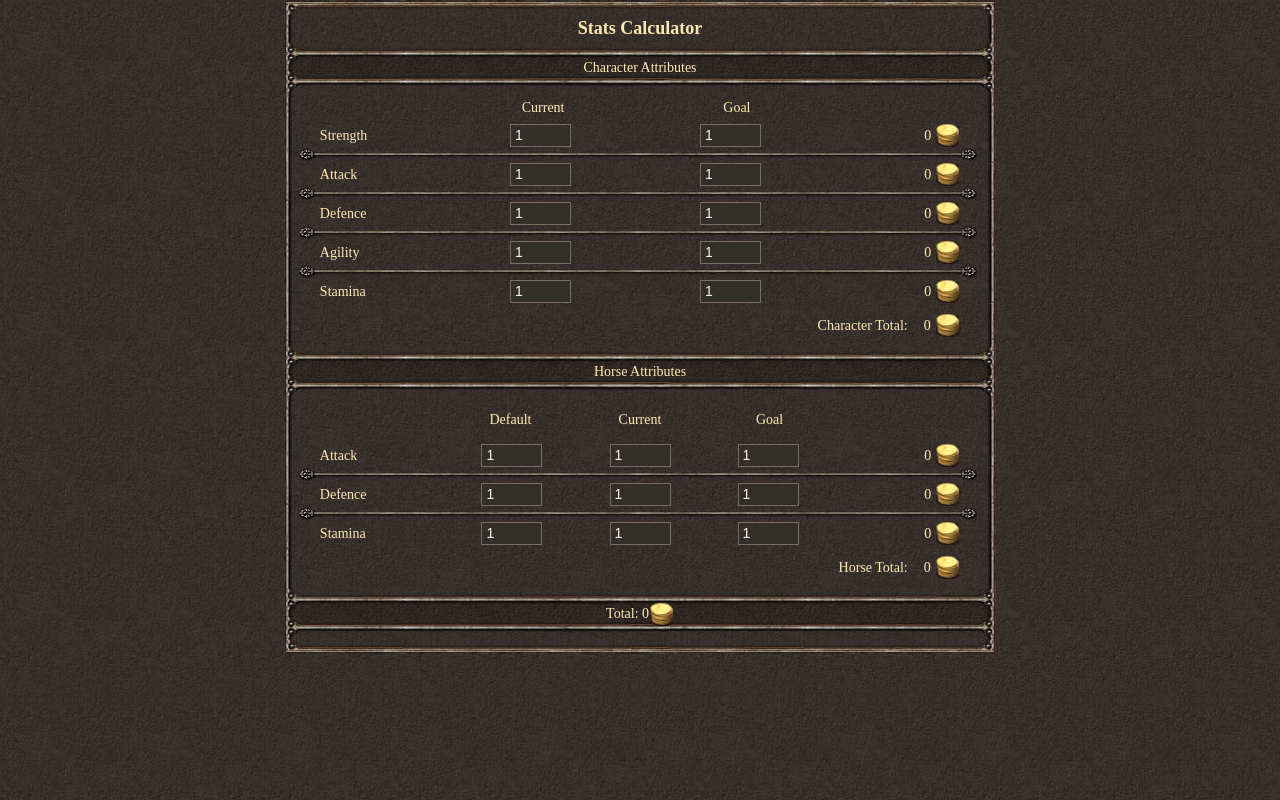
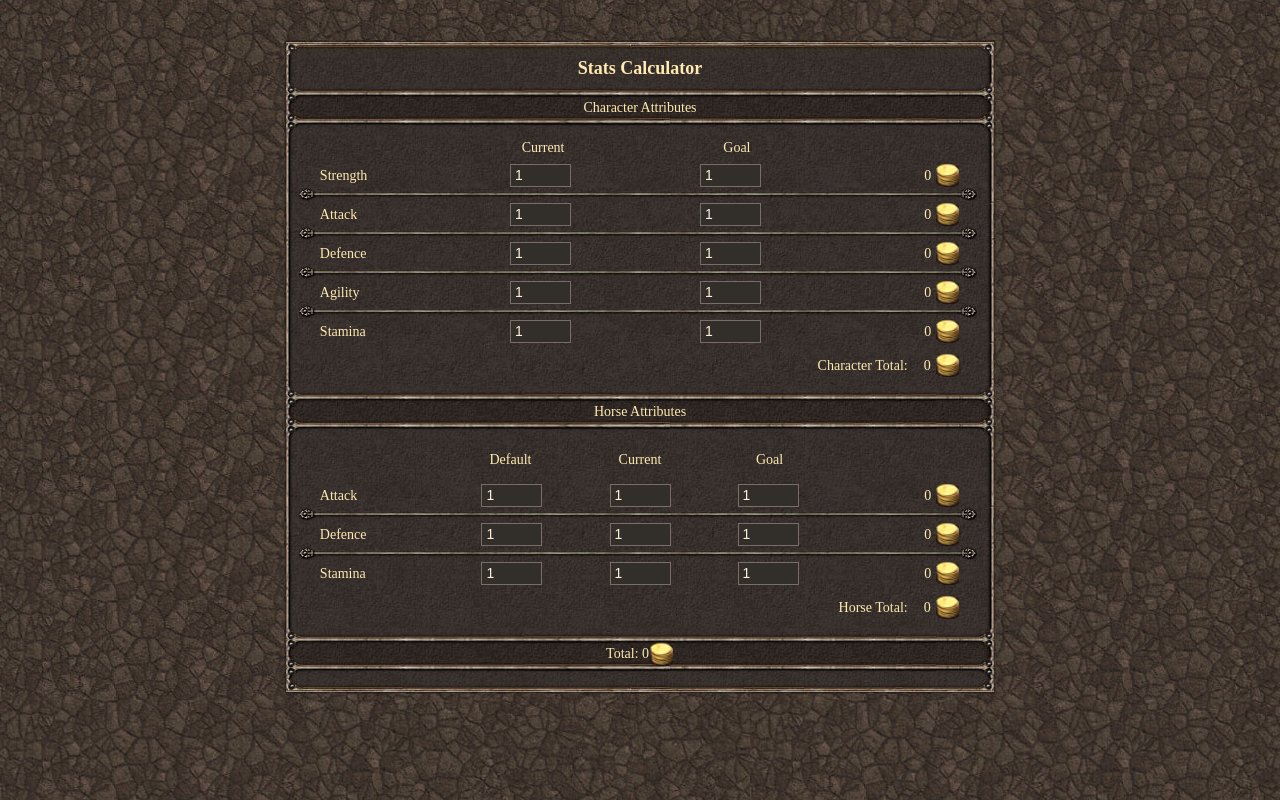
Before and after one commit to TheMshary/Holy-War-Tools, a Next.js app: page / in a window 1280 px wide. Built offline with nearby package versions, Linux system fonts and the light colour scheme.

Commit message:
- Better background - Added a little margin above the content box

```diff
--- a/src/app/components/StatsCalculator.tsx
+++ b/src/app/components/StatsCalculator.tsx
@@ -114,7 +114,7 @@ const StatsCalculator = () => {
     return (
         <div className="w-auto max-w-fit mx-auto" style={{ width: 712 }}>
             <div className="grid">
-                <div className="col-span-4">
+                <div className="col-span-4 mt-10">
                     <img src="/assets/foot_0_flipped.jpg" />
                 </div>
                 <div className="col-span-4 flex justify-center items-center" style={{ backgroundImage: `url(${Cont_Zero.src})`, width: 712 }}>
--- a/src/app/page.tsx
+++ b/src/app/page.tsx
@@ -1,6 +1,6 @@
 import React from 'react'
 import tableHead from '../../public/assets/table_head.jpg';
-import bg from '../../public/assets/cont_0.jpg';
+import bg from '../../public/assets/bg_content_cropped.jpg';
 import StatsCalculator from './components/StatsCalculator';
 
 const Home = () => {
```
Also changed, not shown: public/assets/bg_content_cropped.jpg (added).
